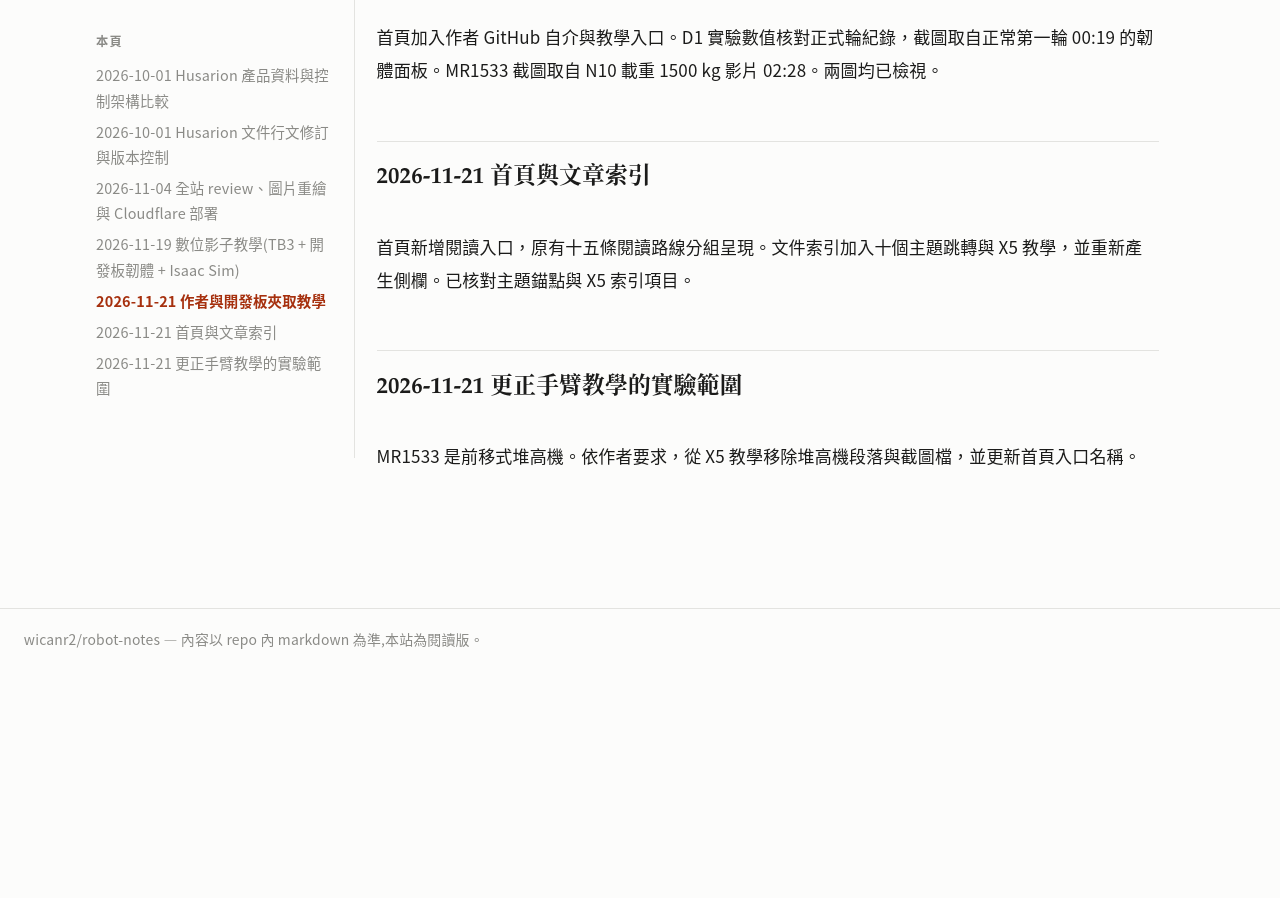
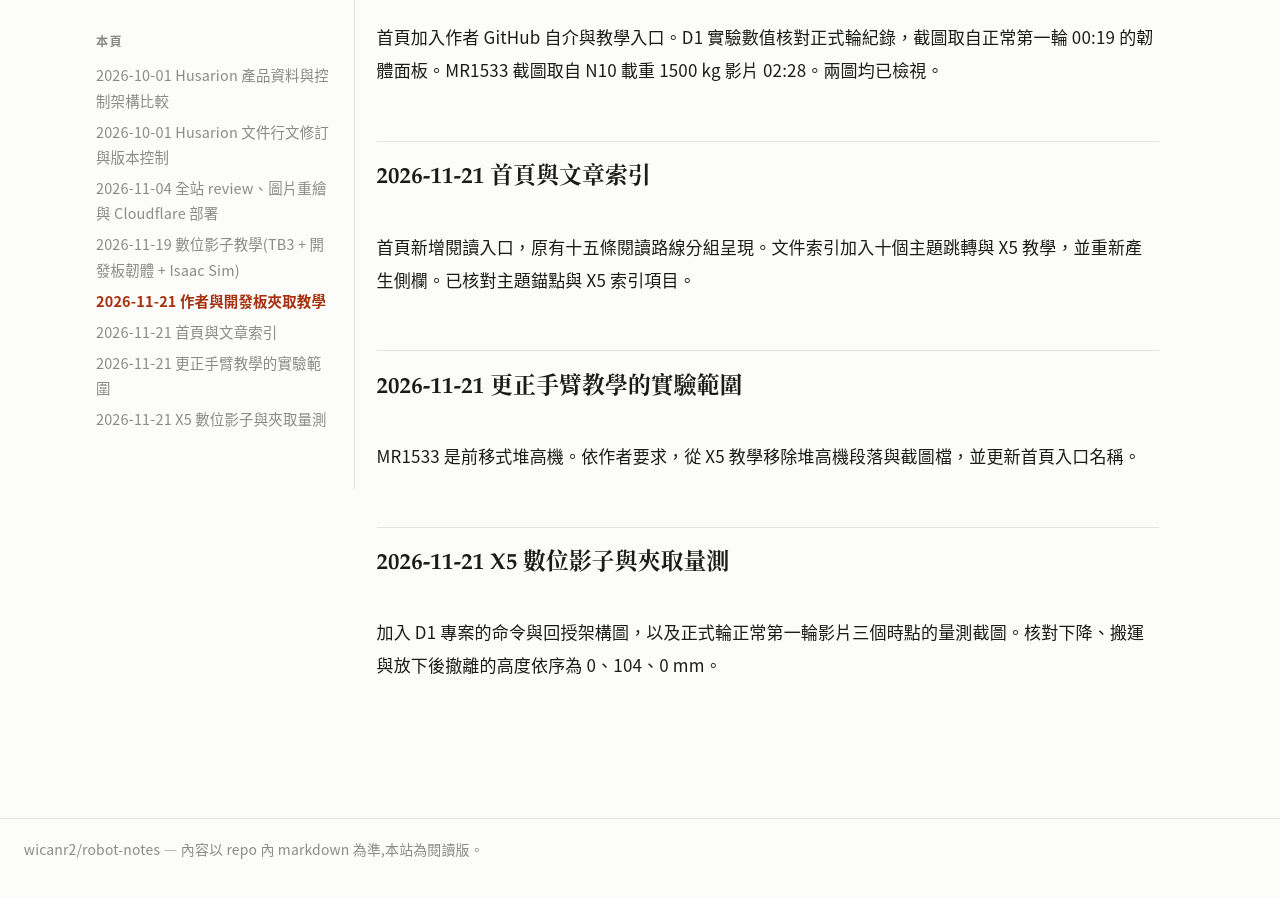
Before and after one commit to wicanr2/robot-notes, a Jekyll site: the page built from WORKLOG.md, in a window 1280 px wide and 900 px high, scrolled down 3419 px. Built offline with Jekyll 4.4.1, drawn with Linux system fonts in a browser that asks for light colours; our own code applies the rules of GitHub Pages for plain Markdown files; before the commit the page ends 4110 px from its top, so only the background shows below that.

Commit message:
用閉迴路架構與影片量測解說 X5 數位影子控制

```diff
--- a/WORKLOG.md
+++ b/WORKLOG.md
@@ -54,3 +54,7 @@
 ## 2026-11-21 更正手臂教學的實驗範圍
 
 MR1533 是前移式堆高機。依作者要求，從 X5 教學移除堆高機段落與截圖檔，並更新首頁入口名稱。
+
+## 2026-11-21 X5 數位影子與夾取量測
+
+加入 D1 專案的命令與回授架構圖，以及正式輪正常第一輪影片三個時點的量測截圖。核對下降、搬運與放下後撤離的高度依序為 0、104、0 mm。
```
Also changed, not shown: docs/50-physical-ai/arx-x5-pick.md (+21 -2 lines), img/x5-d1-carry.png (added), img/x5-d1-descend.png (added), img/x5-d1-loop.svg (added), img/x5-d1-retreat.png (added).
